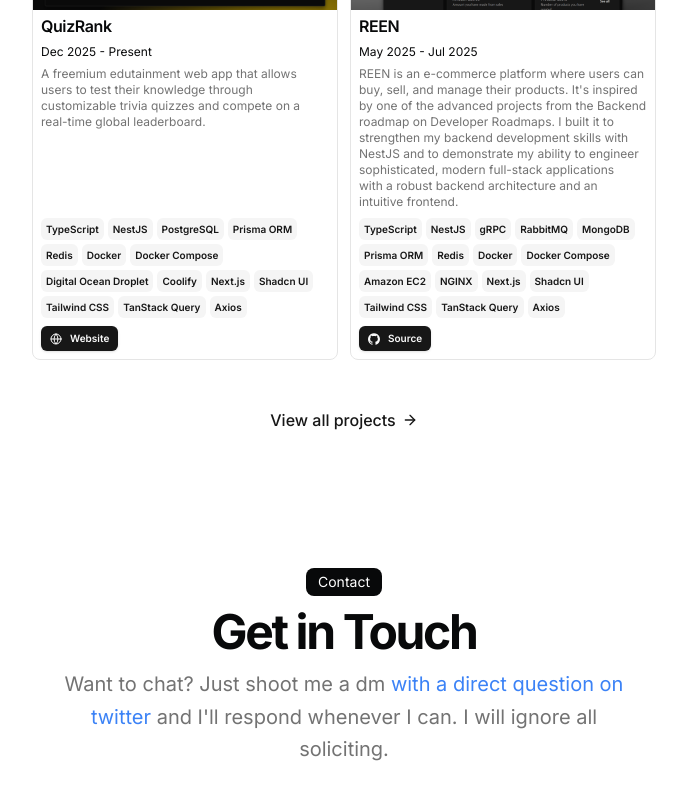
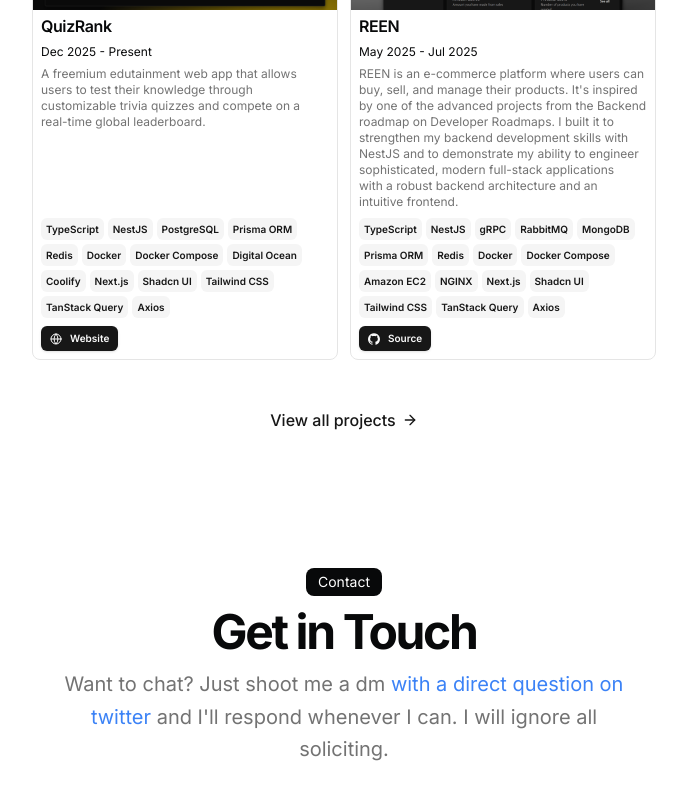
Before and after one commit to gideonadeti/portfolio, a Next.js app: page / in a window 1280 px wide. Shown: the part 1265-2065 px from the top of the page, without its empty margins (296-983 px from the left). Built offline with nearby package versions, Linux system fonts and the light colour scheme.

Commit message:
fix(resume): update Digital Ocean entry for clarity

```diff
--- a/src/data/resume.tsx
+++ b/src/data/resume.tsx
@@ -128,7 +128,7 @@
         "Redis",
         "Docker",
         "Docker Compose",
-        "Digital Ocean Droplet",
+        "Digital Ocean",
         "Coolify",
         "Next.js",
         "Shadcn UI",
```
